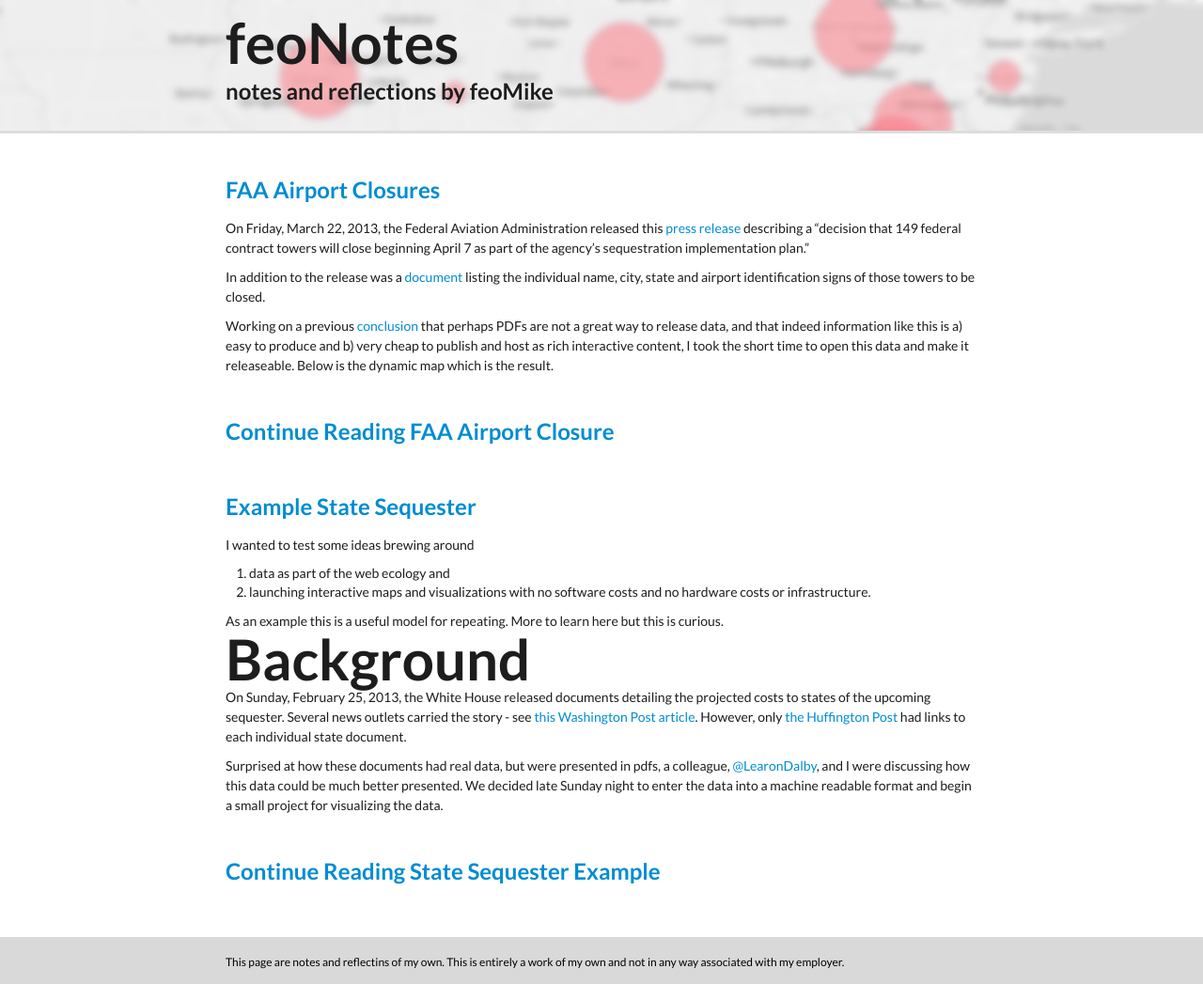
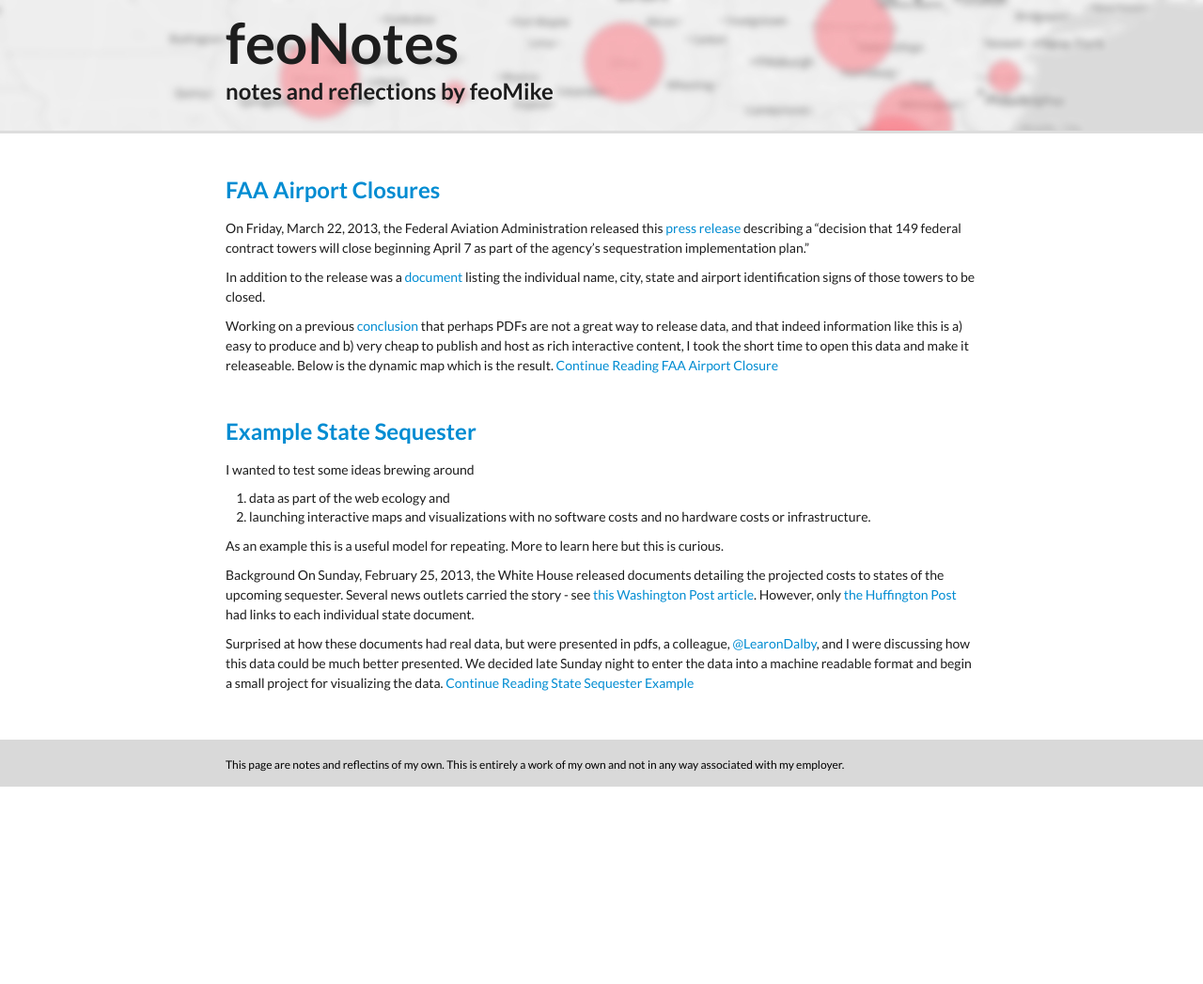
Before and after one commit to feomike/feomike.github.com, a Jekyll site: the page built from index.md, in a window 1280 px wide. Shown: the whole page at 94% size. Built offline with Jekyll 4.4.1, drawn with Linux system fonts in a browser that asks for light colours; Markdown is read by kramdown in place of the engine named in the settings; after the commit the page ends 900 px from its top, so only the background shows below that.

```diff
--- a/index.md
+++ b/index.md
@@ -11,7 +11,7 @@ On Friday, March 22, 2013, the Federal Aviation Administration released this [pr
 In addition to the release was a [document](http://www.faa.gov/news/media/fct_closed.pdf) listing the individual name, city, state and airport identification signs of those towers to be closed.
 
 Working on a previous [conclusion](http://feomike.github.com/posts/2013/state_seq) that perhaps PDFs are not a great way to release data, and that indeed information like this is a) easy to produce and b) very cheap to publish and host as rich interactive content, I took the short time to open this data and make it releaseable.  Below is the dynamic map which is the result.
-##[Continue Reading FAA Airport Closure](http://feomike.github.com/posts/2013/faa_closure)
+[Continue Reading FAA Airport Closure](http://feomike.github.com/posts/2013/faa_closure)
 
 
 ##[Example State Sequester](http://feomike.github.com/posts/2013/state_seq)
@@ -22,8 +22,8 @@ I wanted to test some ideas brewing around
 
 As an example this is a useful model for repeating. More to learn here but this is curious.
 
-#Background
+Background
 On Sunday, February 25, 2013, the White House released documents detailing the projected costs to states of the upcoming sequester. Several news outlets carried the story - see [this Washington Post article](http://www.washingtonpost.com/business/white-house-releases-state-by-state-breakdown-of-sequesters-effects/2013/02/24/caeb71a0-7ec0-11e2-a350-49866afab584_story.html). However, only [the Huffington Post](http://www.huffingtonpost.com/2013/02/24/sequester-states_n_2755181.html) had links to each individual state document.
 
 Surprised at how these documents had real data, but were presented in pdfs, a colleague, [@LearonDalby](https://twitter.com/LearonDalby), and I were discussing how this data could be much better presented. We decided late Sunday night to enter the data into a machine readable format and begin a small project for visualizing the data.
-##[Continue Reading State Sequester Example](http://feomike.github.com/posts/2013/state_seq)
+[Continue Reading State Sequester Example](http://feomike.github.com/posts/2013/state_seq)
```
